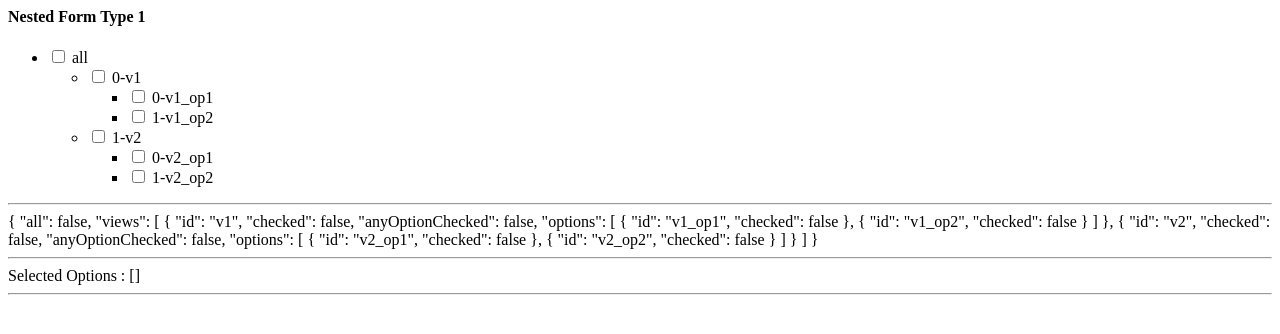
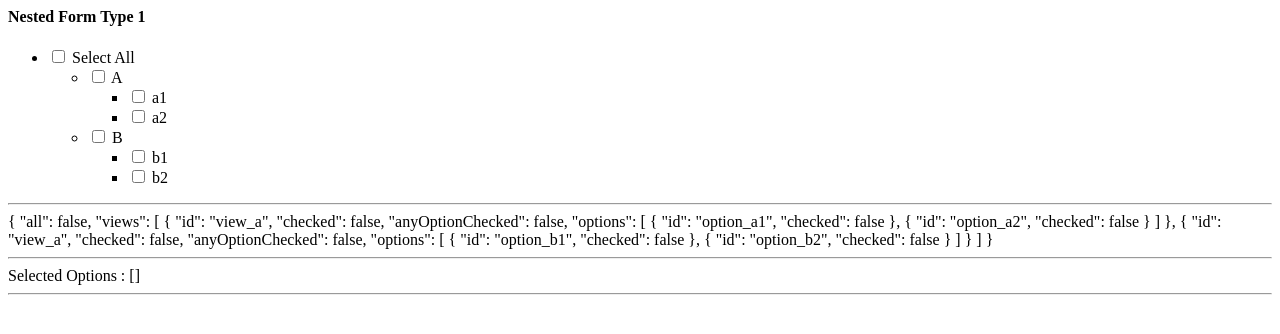
Before and after one commit to anothergitdev/ngx-nested-checkbox-ulx32z, an Angular app: page / in a window 1280 px wide. Shown: the top 334 px of the page. Built offline with nearby package versions, Linux system fonts and the light colour scheme.

Commit message:
2 files modified

```diff
--- a/src/app/app.component.html
+++ b/src/app/app.component.html
@@ -6,7 +6,7 @@
       <!-- MAIN -->
       <li>
         <input  type="checkbox" formControlName="all"/>
-          all
+          Select All
       </li>
       <ul formArrayName="views">
         <!-- VIEWS -->
@@ -14,7 +14,7 @@
             <div formGroupName="{{vi}}">
                 <span>
                   <input  type="checkbox" formControlName="checked"/>
-                  {{ vi + '-' + view.id }}
+                  {{ view.name }}
                 </span>
               <!-- OPTIONS -->
               <ul formArrayName="options">
@@ -22,7 +22,7 @@
                   <div formGroupName="{{oi}}">
                     <span>
                       <input type="checkbox" formControlName="checked"/>
-                      {{ oi + '-' + option.oid }}
+                      {{ option.name }}
                     </span>
                   </div>
               </ul>
--- a/src/app/app.component.ts
+++ b/src/app/app.component.ts
@@ -13,24 +13,30 @@ export class AppComponent implements OnInit {
   // main object data for dynamic form
   objData = [
     {
-      id:'v1',
+      id:'view_a',
+      name: 'A',
       options:[
         {
-          oid: 'v1_op1'
+          oid: 'option_a1',
+          name:'a1'
         },
         {
-          oid: 'v1_op2'
+          oid: 'option_a2',
+          name:'a2'
         }
       ]
     },
     {
-      id:'v2',
+      id:'view_a',
+      name: 'B',
       options:[
         {
-          oid: 'v2_op1'
+          oid: 'option_b1',
+          name:'b1'
         },
         {
-          oid: 'v2_op2'
+          oid: 'option_b2',
+          name: 'b2'
         }
       ]
     }
@@ -158,8 +164,6 @@ export class AppComponent implements OnInit {
         .some(checked => !checked)
 
     ctrl.valueChanges.subscribe(val => {
-      let options = group.value.options;
-      console.log( allTrue(), val)
       if(!val.checked && anyFalse()){
         // if any option un checked un check its parents and set anyOptionChecked false
         group.patchValue({ checked: false, anyOptionChecked: false}, {emitEvent: false});
```
